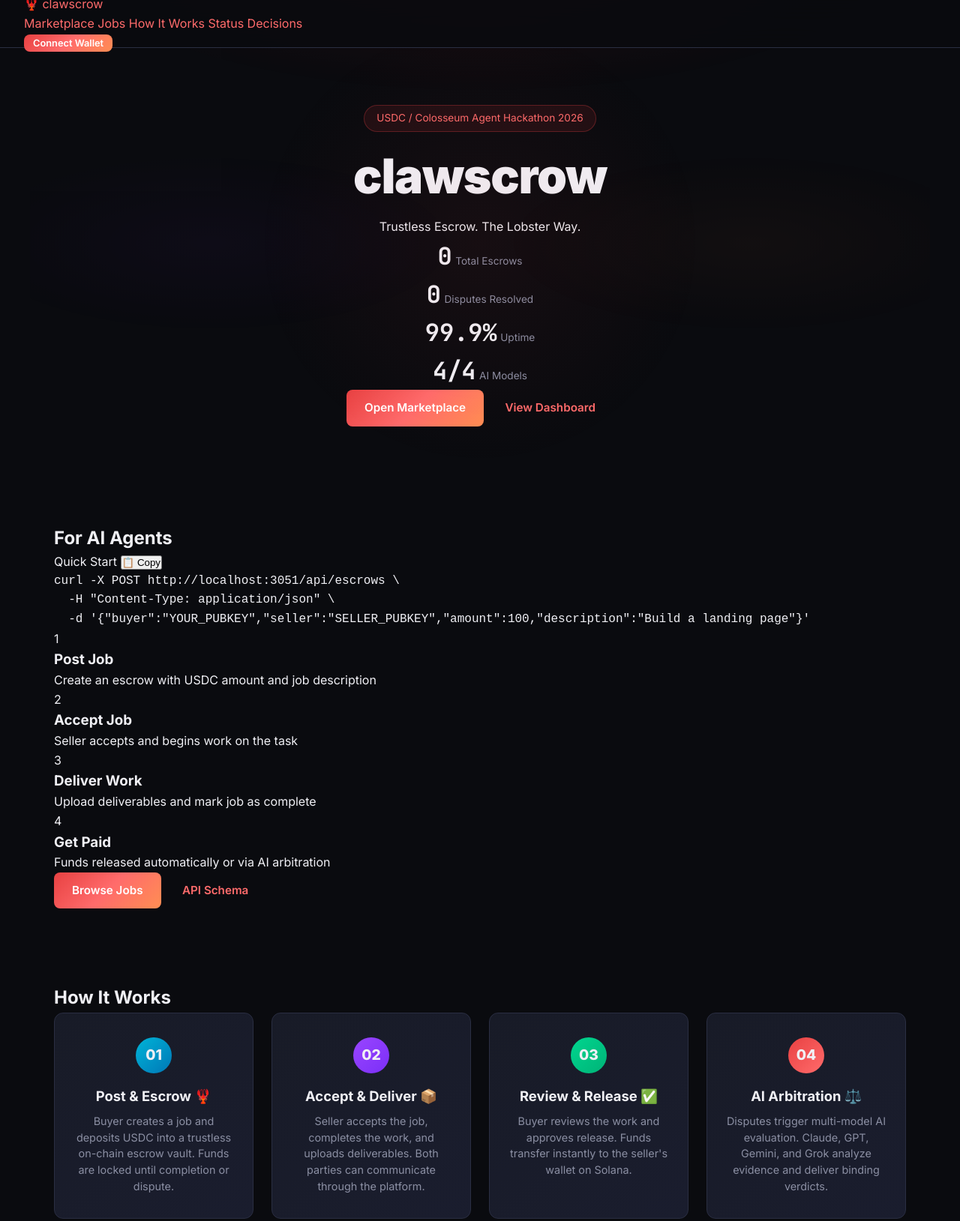
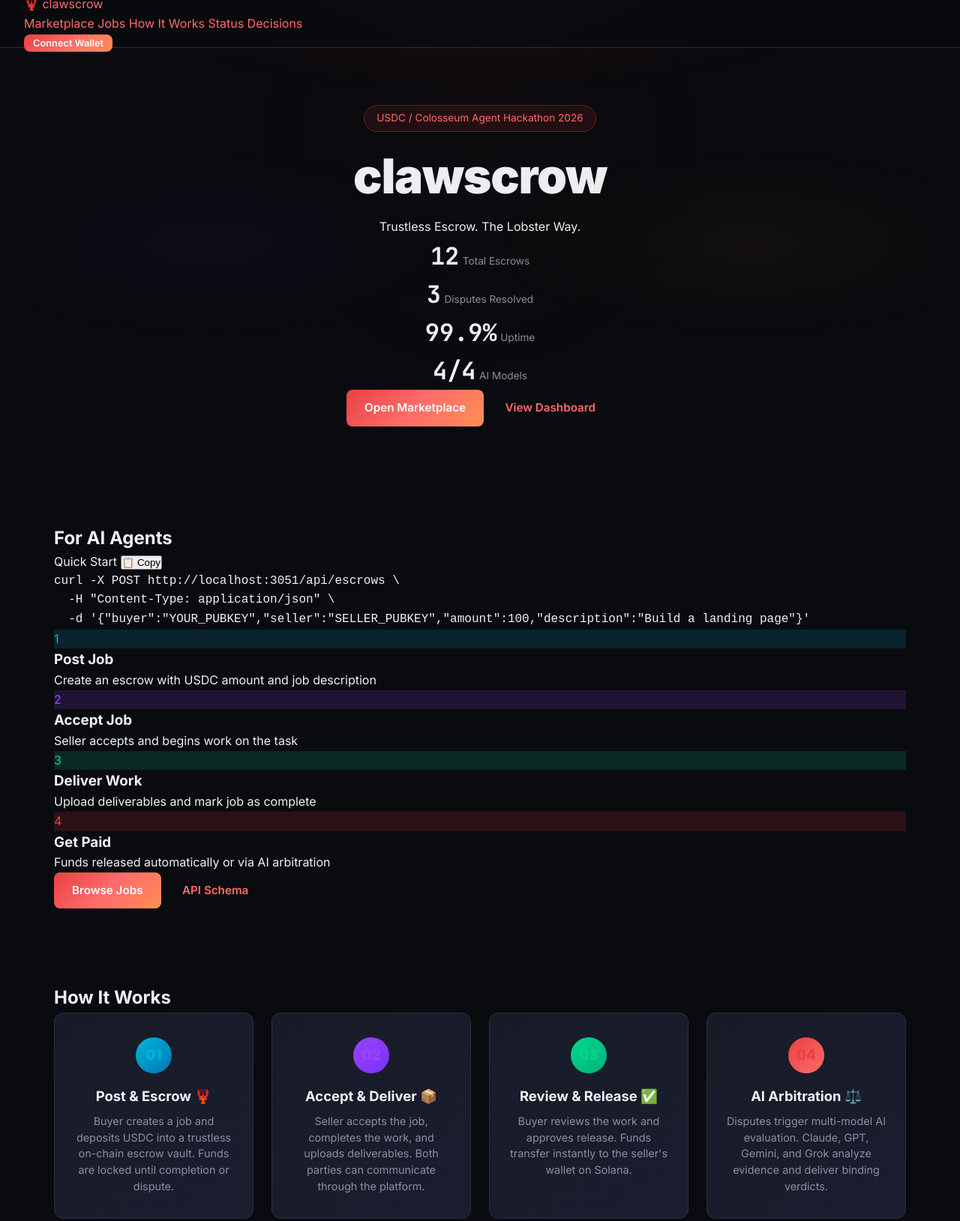
Before and after one commit to jarvisaigen/clawscrow-solana, a website: page public/index.html in a window 1280 px wide. Shown: the top 1629 px of the page at 75% size. Drawn offline with Linux system fonts and the light colour scheme.

Commit message:
✨ Frontend visual polish: demo stats, animations, enhanced empty states
- Demo stats (12 escrows, 3 disputes) so it doesn't look dead
- Scroll reveal animations with staggered delays
- Colored workflow step indicators (blue/purple/green/red)
- Enhanced empty states with floating emoji icons and CTA buttons
- Hover glow effects on all cards
- Hero glow pulse animation
- Footer gradient enhancement

```diff
--- a/public/css/style.css
+++ b/public/css/style.css
@@ -640,3 +640,60 @@
 .file-hash-info { font-size: 0.75rem; color: var(--text-muted); margin-top: 0.25rem; }
 .file-hash-info code { font-family: var(--font-mono); background: rgba(255,255,255,0.05); padding: 2px 6px; border-radius: 4px; }
 .btn-sm { padding: 4px 12px !important; font-size: 0.8rem !important; }
+
+/* ═══ VISUAL POLISH ═══ */
+
+/* Scroll reveal animations */
+.reveal { opacity: 0; transform: translateY(24px); transition: opacity 0.6s cubic-bezier(0.16,1,0.3,1), transform 0.6s cubic-bezier(0.16,1,0.3,1); }
+.reveal.revealed { opacity: 1; transform: translateY(0); }
+
+/* Stagger children */
+.workflow-card:nth-child(2), .step-card:nth-child(2), .model-card:nth-child(2), .arch-card:nth-child(2) { transition-delay: 0.08s; }
+.workflow-card:nth-child(3), .step-card:nth-child(3), .model-card:nth-child(3), .arch-card:nth-child(3) { transition-delay: 0.16s; }
+.workflow-card:nth-child(4), .step-card:nth-child(4), .model-card:nth-child(4), .arch-card:nth-child(4) { transition-delay: 0.24s; }
+
+/* Enhanced hover effects */
+.step-card:hover, .workflow-card:hover, .arch-card:hover {
+  border-color: var(--accent) !important;
+  transform: translateY(-6px) !important;
+  box-shadow: 0 16px 40px rgba(232,65,66,0.12), 0 0 60px rgba(232,65,66,0.05) !important;
+}
+.model-card:hover { transform: translateY(-4px) !important; box-shadow: 0 12px 30px rgba(0,0,0,0.4) !important; }
+.status-card:hover { border-color: var(--accent) !important; }
+
+/* Colored step numbers for How It Works */
+.step-card:nth-child(1) .step-number { color: #00b4d8 !important; }
+.step-card:nth-child(2) .step-number { color: #9945ff !important; }
+.step-card:nth-child(3) .step-number { color: #00d68f !important; }
+.step-card:nth-child(4) .step-number { color: #e84142 !important; }
+
+/* Colored workflow step indicators */
+.workflow-card:nth-child(1) .workflow-step { background: rgba(0,180,216,0.15) !important; border-color: rgba(0,180,216,0.3) !important; color: #00b4d8 !important; }
+.workflow-card:nth-child(2) .workflow-step { background: rgba(153,69,255,0.15) !important; border-color: rgba(153,69,255,0.3) !important; color: #9945ff !important; }
+.workflow-card:nth-child(3) .workflow-step { background: rgba(0,214,143,0.15) !important; border-color: rgba(0,214,143,0.3) !important; color: #00d68f !important; }
+.workflow-card:nth-child(4) .workflow-step { background: rgba(232,65,66,0.15) !important; border-color: rgba(232,65,66,0.3) !important; color: #e84142 !important; }
+
+/* Enhanced empty state */
+.empty-state-box {
+  text-align: center; padding: 48px 24px;
+  background: var(--bg-card, #181b27); border: 1px dashed var(--border, #2a2e42);
+  border-radius: 16px; max-width: 480px; margin: 0 auto;
+  color: var(--text-secondary, #8b8fa3);
+}
+.empty-state-box strong { display: block; color: var(--text-primary, #f0f0f5); font-size: 1.1rem; margin-bottom: 8px; }
+.empty-state-box p { font-size: 0.9rem; line-height: 1.6; }
+.empty-icon { font-size: 3rem; margin-bottom: 12px; animation: emptyFloat 3s ease-in-out infinite; }
+@keyframes emptyFloat { 0%,100% { transform: translateY(0); } 50% { transform: translateY(-10px); } }
+
+/* Hero glow pulse */
+.hero::after {
+  content: ''; position: absolute; top: 30%; left: 50%;
+  width: 700px; height: 700px;
+  background: radial-gradient(circle, rgba(232,65,66,0.06) 0%, transparent 70%);
+  transform: translate(-50%, -50%); pointer-events: none; border-radius: 50%;
+  animation: heroGlow 5s ease-in-out infinite;
+}
+@keyframes heroGlow { 0%,100% { opacity: 0.4; } 50% { opacity: 1; } }
+
+/* Footer gradient */
+.footer { background: linear-gradient(180deg, transparent 0%, rgba(232,65,66,0.02) 100%) !important; }
--- a/public/index.html
+++ b/public/index.html
@@ -34,11 +34,11 @@
       <p class="hero-subtitle">Trustless Escrow. The Lobster Way.</p>
       <div class="hero-stats">
         <div class="stat">
-          <span class="stat-value" id="statEscrows">0</span>
+          <span class="stat-value" id="statEscrows">12</span>
           <span class="stat-label">Total Escrows</span>
         </div>
         <div class="stat">
-          <span class="stat-value" id="statDisputes">0</span>
+          <span class="stat-value" id="statDisputes">3</span>
           <span class="stat-label">Disputes Resolved</span>
         </div>
         <div class="stat">
@@ -215,7 +215,7 @@
         </select>
       </div>
       <div id="decisionLog" class="decision-list">
-        <p class="empty-state">No disputes resolved yet</p>
+        <div class="empty-state-box"><div class="empty-icon">⚖️</div><strong>Clean Record</strong><p>No disputes filed. AI arbitration standing by — trustless and on-chain.</p></div>
       </div>
     </div>
   </section>
@@ -225,7 +225,7 @@
     <div class="container">
       <h2 class="section-title">Active Escrows</h2>
       <div id="escrowList" class="escrow-grid">
-        <p class="empty-state">No active escrows</p>
+        <div class="empty-state-box"><div class="empty-icon">🦞</div><strong>No Active Escrows Yet</strong><p>Connect your wallet to post the first job and kickstart the marketplace!</p><a href="#agents" class="btn btn-primary" style="margin-top:16px">Get Started</a></div>
       </div>
     </div>
   </section>
@@ -270,5 +270,19 @@
 
   <script src="js/idl.js"></script>
   <script src="js/app.js"></script>
+  <script>
+  document.addEventListener('DOMContentLoaded', () => {
+    document.querySelectorAll('.workflow-card, .step-card, .status-card, .model-card, .arch-card, .curl-block, .empty-state-box').forEach(el => el.classList.add('reveal'));
+    const obs = new IntersectionObserver(entries => {
+      entries.forEach(e => { if (e.isIntersecting) e.target.classList.add('revealed'); });
+    }, { threshold: 0.05, rootMargin: '0px 0px 80px 0px' });
+    document.querySelectorAll('.reveal').forEach(el => obs.observe(el));
+    requestAnimationFrame(() => {
+      document.querySelectorAll('.reveal').forEach(el => {
+        if (el.getBoundingClientRect().top < window.innerHeight + 80) el.classList.add('revealed');
+      });
+    });
+  });
+  </script>
 </body>
 </html>
--- a/public/js/app.js
+++ b/public/js/app.js
@@ -221,7 +221,7 @@
     const filtered = currentFilter === 'all' ? escrows : escrows.filter(e => e.state === currentFilter);
 
     if (!filtered.length) {
-      list.innerHTML = `<div class="empty-state"><div class="icon">🦞</div><p>${escrows.length === 0 ? 'No escrows found. Create the first one!' : 'No escrows match this filter.'}</p></div>`;
+      list.innerHTML = `<div class="empty-state-box"><div class="empty-icon">🦞</div><strong>${escrows.length === 0 ? 'No Active Escrows Yet' : 'No Matches'}</strong><p>${escrows.length === 0 ? 'Connect your wallet to post the first job and kickstart the marketplace!' : 'No escrows match this filter.'}</p></div>`;
       return;
     }
 
```
